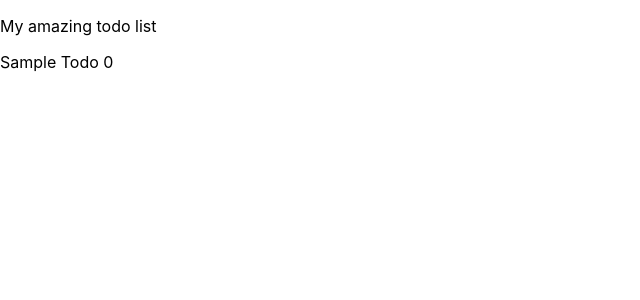
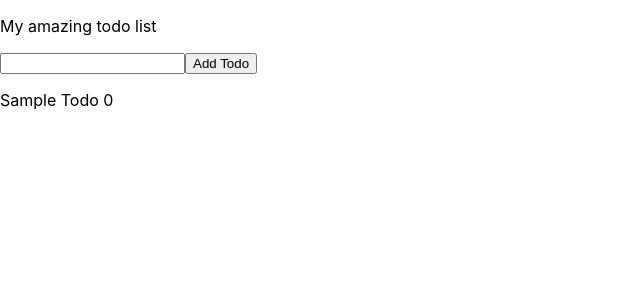
Before and after one commit to MAXPIL0T/todo, a React (Create React App) app: page / in a window 1280 px wide. Shown: the top 300 px of the page, without its empty margins (0-640 px from the left). Built offline with nearby package versions, Linux system fonts and the light colour scheme.

Commit message:
The todo list can now add items!

```diff
--- /dev/null
+++ b/src/AddTodo.js
@@ -0,0 +1,25 @@
+import React, { useState, useContext } from "react";
+import { TodoContext } from "./TodoContext";
+
+const AddTodo = () => {
+    const [text, setText] = useState("");
+    const [todos, setTodos] = useContext(TodoContext);
+
+    const updateText = e => {
+        setText(e.target.value);
+    };
+
+    const addTodo = e => {
+        e.preventDefault();
+        setTodos(prevTodos => [{text: text, id: prevTodos[prevTodos.length - 1].id + 1}, ...prevTodos])
+    };
+
+    return (
+        <form onSubmit={addTodo}>
+            <input type="text" name={text} onChange={updateText} />
+            <button>Add Todo</button>
+        </form>
+    );
+};
+
+export default AddTodo;
--- a/src/App.js
+++ b/src/App.js
@@ -2,6 +2,7 @@ import React, {useState} from 'react';
 import Nav from './Nav';
 import TodoList from './TodoList';
 import { TodoProvider } from './TodoContext';
+import AddTodo from './AddTodo';
 
 
 function App() {
@@ -9,6 +10,7 @@ function App() {
     <TodoProvider>
       <div className="app">
         <Nav/>
+        <AddTodo/>
         <TodoList/>
       </div>
     </TodoProvider>
```
